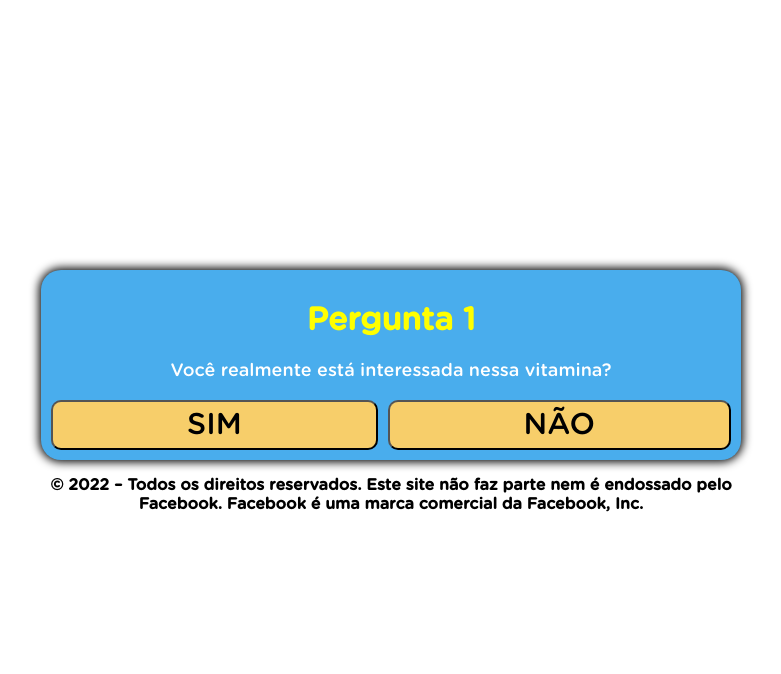
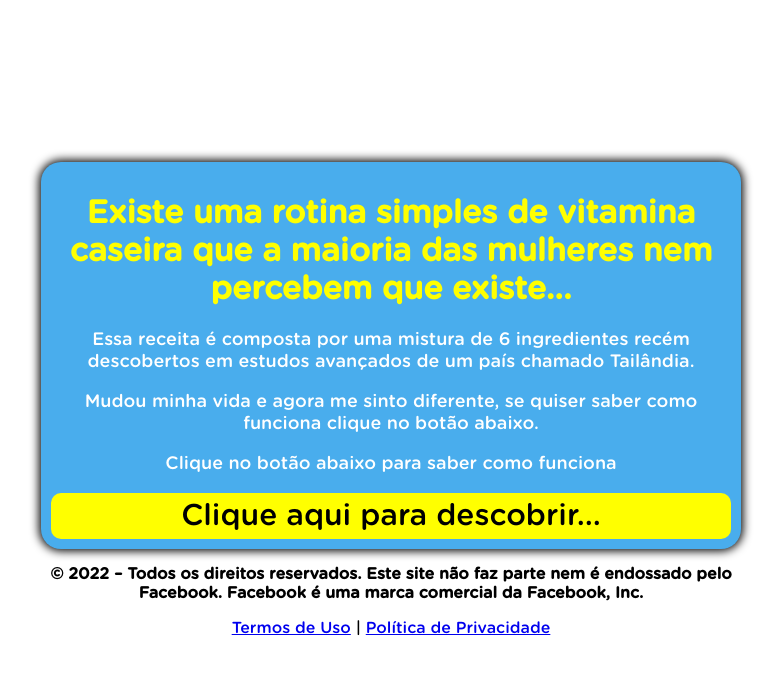
Before and after one commit to WannerLucas/bemcomqualidade.site, a plain HTML site: page land/index.html in a window 1280 px wide. Shown: the whole page, without its empty margins (249-1030 px from the left). Drawn offline with Linux system fonts and the light colour scheme.

Commit message:
Add files via upload

```diff
--- a/land/index.html
+++ b/land/index.html
@@ -1,80 +1,10 @@
 <!DOCTYPE html>
 <html lang="pt-br">
-<title>D-land</title>
 <head>
-
   <meta charset="utf-8">
   <meta name="viewport" content="width=device-width, initial-scale=1, shrink-to-fit=no">
-<link rel="shortcut icon" href="favicon.jpg">
-<style>
-    header {
-      background:"headerbg2.png";
-      background-repeat: no-repeat;
-    }
-    @font-face {
-      font-family: Gotham Rounded;
-      src: url("font.otf") format("opentype");
-    }
-    *, *::before, *::after {
-      box-sizing: border-box;
-      font-family: Gotham Rounded;
-    }
-    body {
-      padding: 0;
-      margin: 0;
-      display: flex;
-      flex-direction: column;
-      justify-content: center;
-      align-items: center;
-      width: 100vw;
-      height: 100vh;
-      background-color:white;
-      background-size: cover;
-      background-repeat: no-repeat;
-    }
-    .container {
-      width: 700px;
-      max-width: 90%;
-    }
-    .black {
-      background-color: #49ADED;
-      padding: 10px;
-      text-align: center;
-      border-radius: 20px;
-      box-shadow: 0 0 10px 2px black;
-    }
-    .answer {
-      display: grid;
-      grid-template-columns: repeat(2, auto);
-      gap: 10px;
-    }
-    @media (max-width: 991px) {
-      .answer {
-        display: grid;
-        grid-template-columns: repeat(1, auto);
-        gap: 10px;
-      }
-    }
-    .btn {
-      border-radius: 10px;
-      padding: 5px 10px;
-      font-size: 30px;
-      background-color: #f7ce6a;
-      outline: none;
-      text-decoration: none;
-      color: black;
-    }
-    .black h1 {
-      color: yellow;
-    }
-    .black p {
-      font-size: 18px;
-      color: white;
-    }
-    .hide {
-      display: none;
-    }
-  </style>
+  <link rel="stylesheet" href="style.css">
+  <title>Tudo Pronto!</title>
 
  <!-- Meta Pixel Code -->
 <script>
@@ -96,54 +26,24 @@
 
 </head>
 <body>
-
    <div class="container">
+     <!--<img class="img-fluid" src="Meditate.jpeg">-->
     <div class="black">
-<div id="primeira">
+      <div>
         <div class="question">
-<h1>Pergunta 1</h1>
-<p>Você realmente está interessada nessa vitamina?</p>
+          <h1>Existe uma rotina simples de vitamina caseira que a maioria das mulheres nem percebem que existe...</h1>
+          <p>Essa receita é composta por uma mistura de 6 ingredientes recém descobertos em estudos avançados de um país chamado Tailândia.</p>
+           <p>Mudou minha vida e agora me sinto diferente, se quiser saber como funciona clique no botão abaixo.</p>
+          <p>Clique no botão abaixo para saber como funciona</p>
         </div>
         <div class="answer">
-<button class="btn" onclick="segunda()">SIM</button>
-<button class="btn" onclick="segunda()">NÃO</button>
-</div>
-</div>
-<div id="segunda" class="hide">
-<div class="question">
-<h1>Pergunta 2</h1>
-<p>Você promete não revelar esse segredo de vitamina para ninguém?</p>
-</div>
-<div class="answer">
-<button class="btn" onclick="terceira()">SIM</button>
-<button class="btn" onclick="terceira()">NÃO</button>
-</div>
-</div>
-<div id="terceira" class="hide">
-<div class="question">
-<h1>Pergunta 3</h1>
-<p>O vídeo a seguir tem um limite para pouquíssimas pessoas verem ao mesmo tempo... Você pretende ver até o fim?</p>
-</div>
-<div class="answer">
-<button class="btn" onclick="redirect()">SIM</button>
-<button class="btn" onclick="redirect()">NÃO</button>
+          <a class="btn" href="https://bemcomqualidade.site">Clique aqui para descobrir...</a>
         </div>
       </div>
     </div>
     <p style="text-align: center; font-weight: bold;">© 2022 – Todos os direitos reservados. Este site não faz parte nem é endossado pelo Facebook. Facebook é uma marca comercial da Facebook, Inc.</p>
+   <center> <div class="text-white mt-4"><a href="termos.html" class="text-white">Termos de Uso</a> | <a href="privacidade.html" class="text-white">Política de Privacidade</a></div></center>
   </div>
-<script>
-    function segunda() {
-      document.getElementById("primeira").classList.add("hide")
-      document.getElementById("segunda").classList.remove("hide")
-    }
-    function terceira() {
-      document.getElementById("segunda").classList.add("hide")
-      document.getElementById("terceira").classList.remove("hide")
-    }
-    function redirect() {
-      location.href = "https://bemcomqualidade.site"
-    }
-  </script>
+  <script type="text/javascript" src="script.js"></script>
 </body>
 </html>
```
Lines whose indentation alone changed are shown as unchanged.
